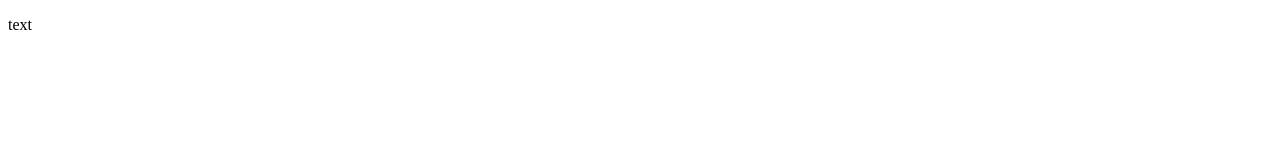
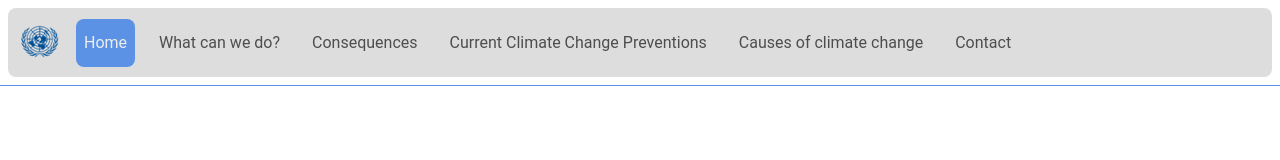
Before and after one commit to tmncirl/wdd-ca1, a plain HTML site: page index.html in a window 1280 px wide. Drawn offline with nearby package versions, Linux system fonts and the light colour scheme.

Commit message:
add navbar to index page

```diff
--- a/index.html
+++ b/index.html
@@ -1,9 +1,49 @@
 <!DOCTYPE html>
 <html lang="en">
     <head>
-        <title>Index</title>
+        <title>Home</title>
+        <meta name="author" content="Thomas Malinovsky">
+		<meta name="description" content="A website about climate change, consequences, what can we do, current preventions, and causes.">
+        <!-- Bootstrap CSS -->
+		<link href="https://cdn.jsdelivr.net/npm/bootstrap@5.3.3/dist/css/bootstrap.min.css" rel="stylesheet" integrity="sha384-QWTKZyjpPEjISv5WaRU9OFeRpok6YctnYmDr5pNlyT2bRjXh0JMhjY6hW+ALEwIH" crossorigin="anonymous">
+        <link href="style.css" rel="stylesheet">
     </head>
     <body>
-        <p>text</p>
+        <div class="navbar navbar-expand-md">
+            <div class="container-fluid">
+                <a class="navbar-brand" href="index.html"><img src="img/logo.png"></a>
+
+				<button class="navbar-toggler" type="button" data-bs-toggle="collapse" data-bs-target="#nav" aria-controls="navbarSupportedContent" aria-expanded="false" aria-label="Toggle navigation">
+					<span class="navbar-toggler-icon"></span>
+				</button>
+
+				<div class="collapse navbar-collapse" id="nav">
+					<ul class="navbar-nav">
+						<div class="nav-item">
+							<a href="index.html" class="nav-link active">Home</a>
+						</div>
+						<div class="nav-item">
+							<a href="wcwdai.html" class="nav-link">What can we do?</a>
+						</div>
+						<div class="nav-item">
+							<a href="consequences.html" class="nav-link">Consequences</a>
+						</div>
+						<div class="nav-item">
+							<a href="preventions.html" class="nav-link">Current Climate Change Preventions</a>
+						</div>
+						<div class="nav-item">
+							<a href="causes.html" class="nav-link">Causes of climate change</a>
+						</div>
+						<div class="nav-item">
+							<a href="contact.html" class="nav-link">Contact</a>
+						</div>
+					</ul>
+				</div>
+            </div>
+        </div>
+		<div class="divider"></div>
+		<div class="container-fluid"></div>
+
+		<script src="https://cdn.jsdelivr.net/npm/bootstrap@5.3.3/dist/js/bootstrap.bundle.min.js" integrity="sha384-YvpcrYf0tY3lHB60NNkmXc5s9fDVZLESaAA55NDzOxhy9GkcIdslK1eN7N6jIeHz" crossorigin="anonymous"></script>
     </body>
 </html>
```
